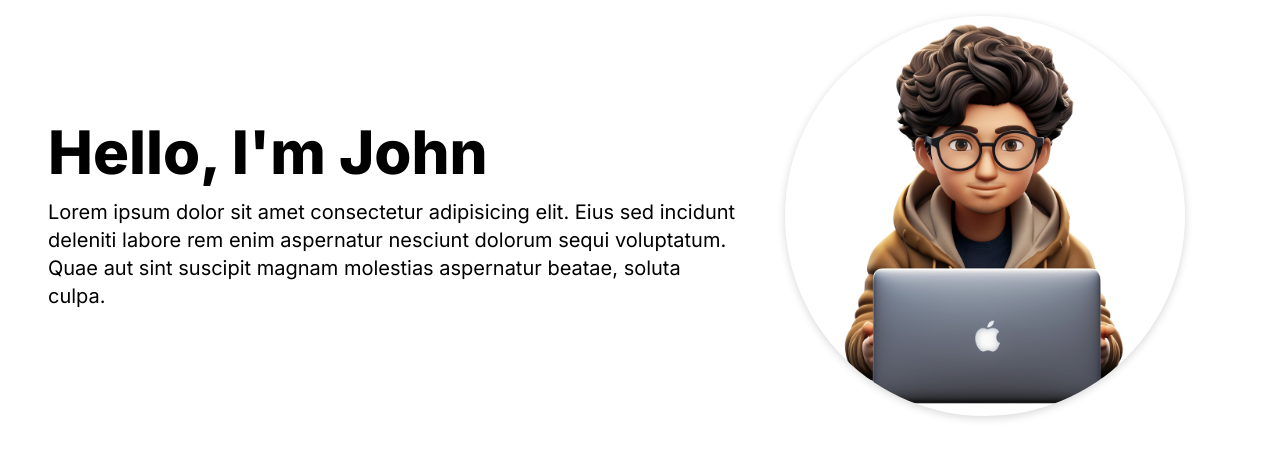
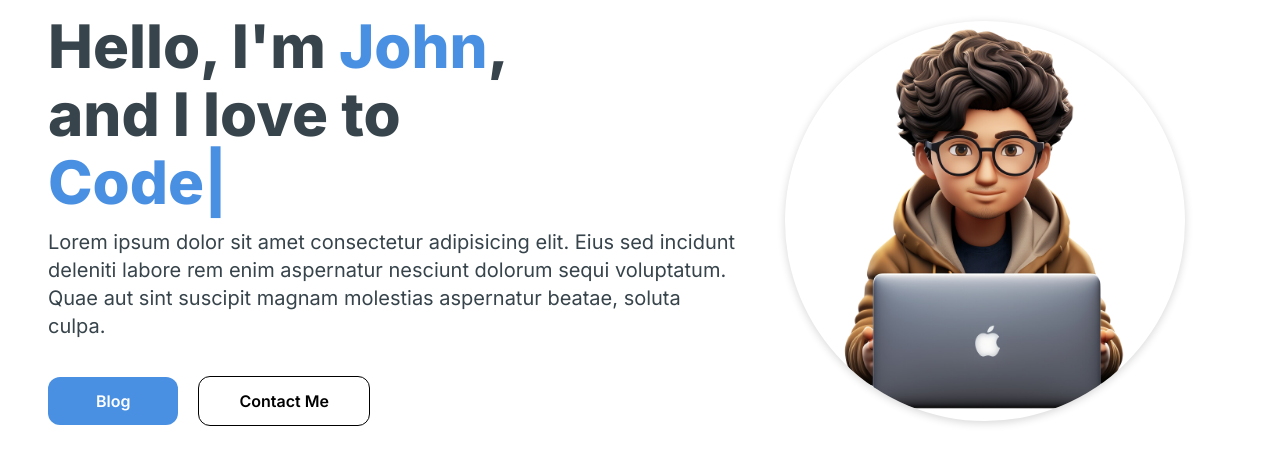
Before and after one commit to lecegues/lecegues-website, a Next.js app in the folder client/: page / in a window 1280 px wide. Shown: the top 464 px of the page. Built offline with nearby package versions, Linux system fonts and the light colour scheme.

Commit message:
Finished Hero Section of Landing Page

```diff
--- a/client/app/components/HeroSection.jsx
+++ b/client/app/components/HeroSection.jsx
@@ -9,19 +9,41 @@ const HeroSection = () => {
 
                 {/* First 7 columns (out of 12) */}
                 <div className="col-span-7 place-self-center">
-                    <h1 className="text-black mb-4 lg:text-6xl text-4xl font-extrabold">
-                        Hello, I'm John
+
+                    {/* Header */ }
+                    <h1 className="text-[#37444B] lg:text-6xl text-4xl font-extrabold">
+                        Hello, I'm <span className="text-[#4A90E2]">John</span>,
                     </h1>
-                    <p className="text-black text-lg lg:text-xl">
+                    <h1 className="text-[#37444B] mt-2 lg:text-6xl text-4xl font-extrabold">and I love to</h1>
+                    <h1 className="text-[#4A90E2] mt-2 mb-4 lg:text-6xl text-4xl font-extrabold">Code|</h1>
+
+
+                    {/* SubHeader */}
+                    <p className="text-[#37444B] text-lg mb-6 lg:text-xl">
                         Lorem ipsum dolor sit amet consectetur adipisicing elit. Eius sed incidunt deleniti labore rem enim aspernatur nesciunt dolorum sequi voluptatum. Quae aut sint suscipit magnam molestias aspernatur beatae, soluta culpa.
                     </p>
+
+                    {/* Buttons */}
+                    {/* @TODO: change hover colors*/}
+                    <div>
+                        <button className="px-12 py-3 rounded-xl mr-4 bg-[#4A90E2] hover:bg-[#37444B] text-white font-semibold">
+                            Blog
+                        </button>
+                        <button className="px-10 py-3 rounded-xl  ml-1 bg-transparent hover:bg-slate-300 text-black border border-black mt-3 font-semibold">
+                            Contact Me
+                        </button>
+                    </div>
+
                 </div>
 
                 {/* Last 5 columns (out of 12) */}
                 <div className="col-span-5 place-self-center mt-4 lg:mt-0">
-                    <div className="w-[250px] h-[250px] lg:w-[400px] lg:h-[400px] relative">
+
+                    {/* Hero Image */}
+                    <div className="w-[250px] h-[250px] sm:w-[325px] sm:h-[325px] md:w-[400px] md:h-[400px] relative">
                         <div className="hero-image"/>
                     </div>
+
                 </div>
             </div>
 
```
